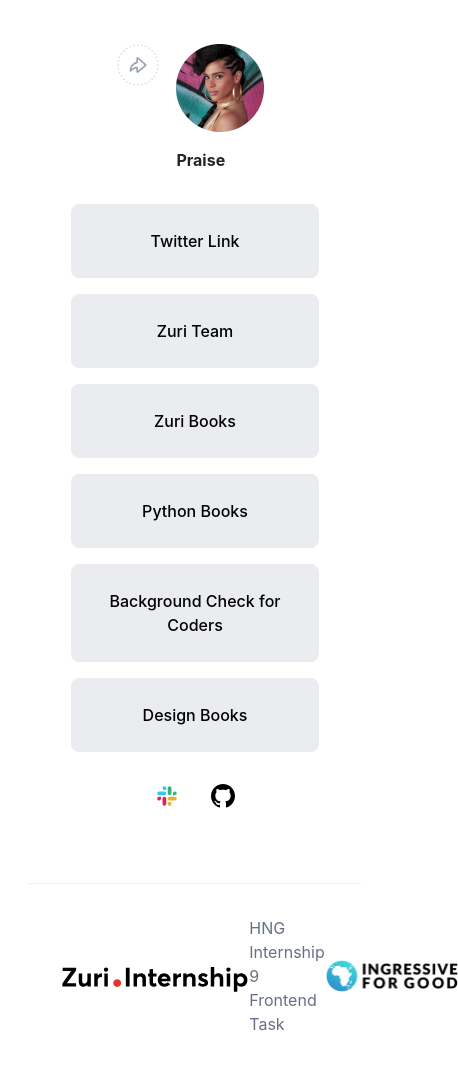
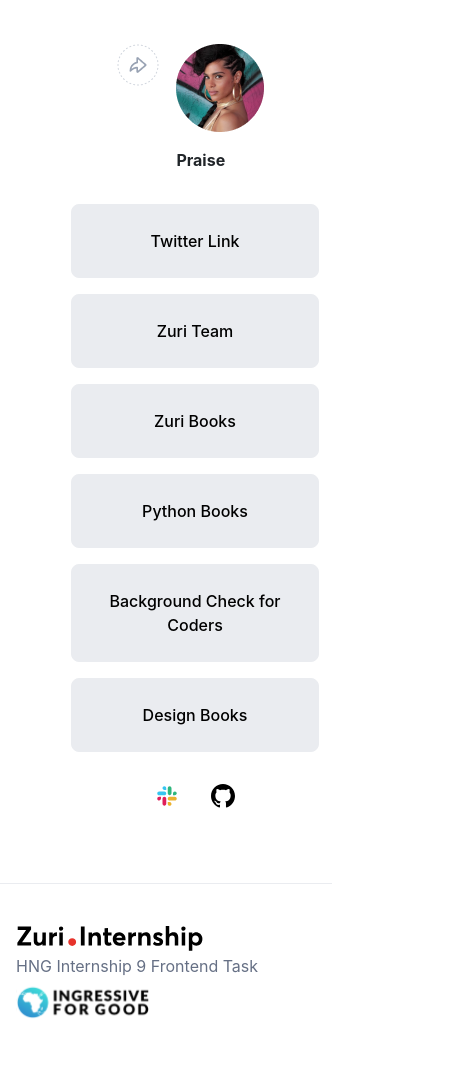
Before and after one commit to Praise25/stage-1-task, a React (Create React App) app: page / in a window 390 px wide. Shown: the whole page, 458 px wide, since content can reach past the window. Built offline with nearby package versions, Linux system fonts and the light colour scheme.

Commit message:
style: add responsiveness to the footer

```diff
--- a/src/components/Footer.module.css
+++ b/src/components/Footer.module.css
@@ -1,6 +1,7 @@
 .footer {
   display: flex;
   justify-content: space-between;
+  flex-wrap: wrap;
   padding: 2em;
   max-width: 85%;
   margin: 0 auto;
@@ -11,3 +12,12 @@
   color: #667085;
   margin: 0;
 }
+
+@media (max-width: 480px) {
+  .footer {
+    margin-left: 0;
+    padding-left: 1em;
+    height: 170px;
+    justify-content: space-between;
+  }
+}
```
